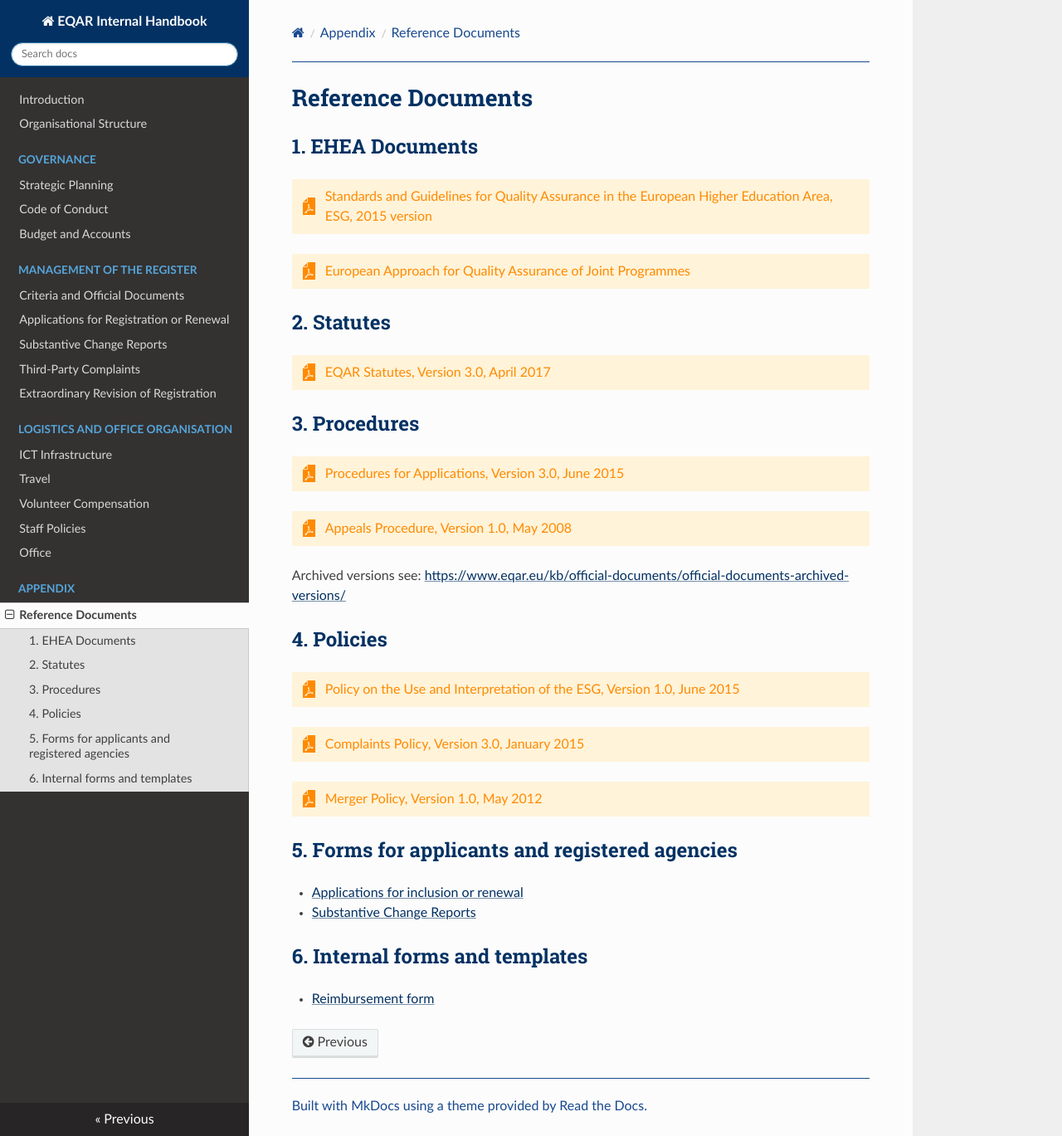
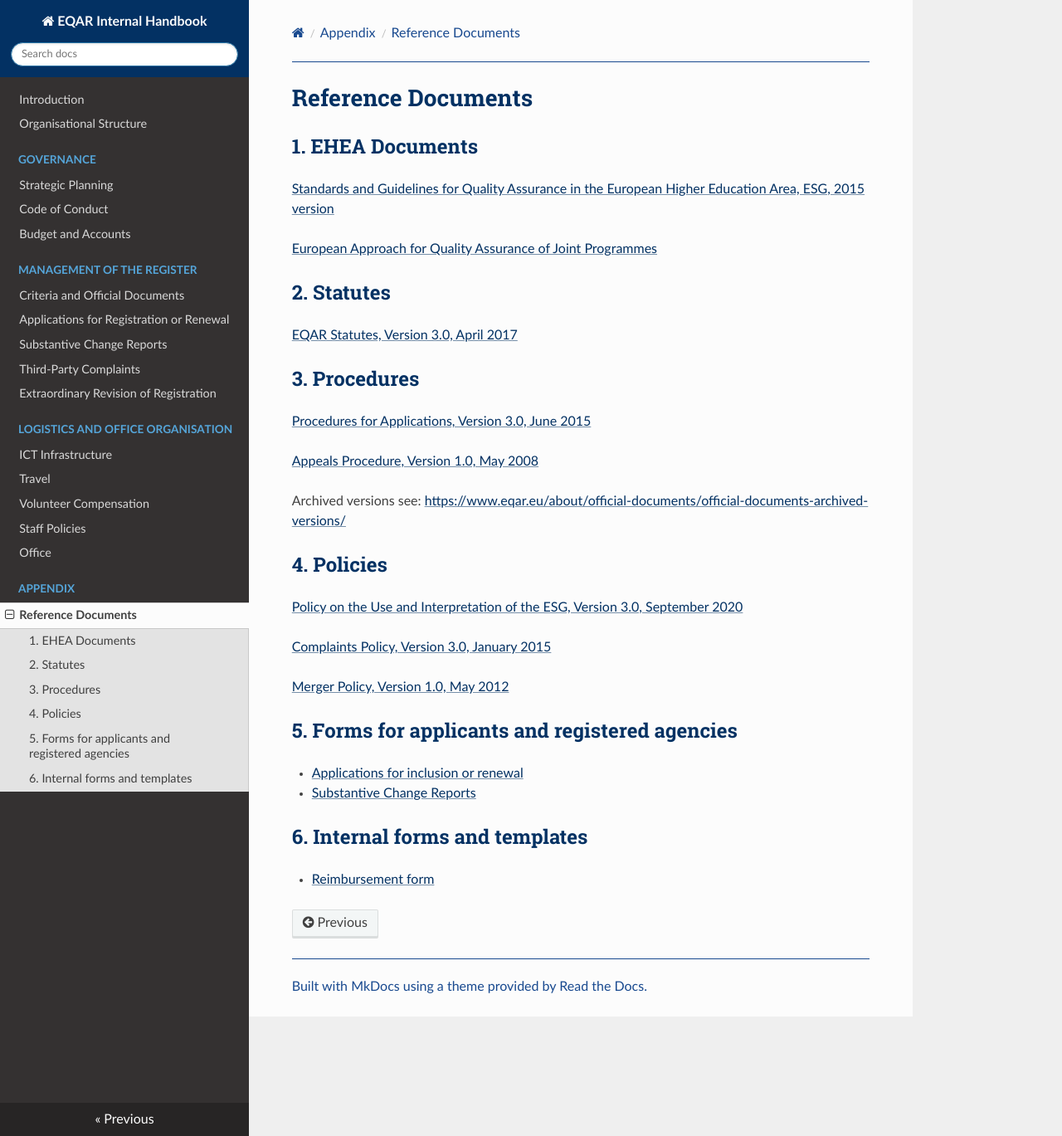
Before and after one commit to EQAR/internal-handbook, an MkDocs documentation site: the page built from docs/references.md, in a window 1280 px wide and 1369 px high. Shown: the whole window at 83% size. Built offline with MkDocs 1.6.1, drawn with Linux system fonts in a browser that asks for light colours; nearby versions of some CDN libraries.

Commit message:
fix broken links, update some references

```diff
--- a/docs/references.md
+++ b/docs/references.md
@@ -2,33 +2,33 @@
 
 ## EHEA Documents
 
-[Standards and Guidelines for Quality Assurance in the European Higher Education Area, ESG, 2015 version](https://www.eqar.eu/assets/uploads/2018/04/ESG_2015.pdf)
+[Standards and Guidelines for Quality Assurance in the European Higher Education Area, ESG, 2015 version](https://www.eqar.eu/kb/esg/)
 
-[European Approach for Quality Assurance of Joint Programmes](https://www.eqar.eu/assets/uploads/2018/04/European_Approach_QA_of_Joint_Programmesv1_0-2015.pdf)
+[European Approach for Quality Assurance of Joint Programmes](https://www.eqar.eu/kb/joint-programmes/definitions/)
 
 ## Statutes
 
-[EQAR Statutes, Version 3.0, April 2017](https://www.eqar.eu/assets/uploads/2018/04/EQAR_Statutes_ENv3_0-2017.pdf)
+[EQAR Statutes, Version 3.0, April 2017](https://www.eqar.eu/about/official-documents/#statutes-articles-of-association)
 
 ## Procedures
 
-[Procedures for Applications, Version 3.0, June 2015](https://www.eqar.eu/assets/uploads/2018/04/Procedures_For_Applicationsv3.0.pdf)
+[Procedures for Applications, Version 3.0, June 2015](https://www.eqar.eu/about/official-documents/#procedures-for-applications)
 
-[Appeals Procedure, Version 1.0, May 2008](https://www.eqar.eu/assets/uploads/2018/04/AppealsProcedurev1.0-2008.pdf)
+[Appeals Procedure, Version 1.0, May 2008](https://www.eqar.eu/about/official-documents/#appeals-procedure)
 
-Archived versions see: <https://www.eqar.eu/kb/official-documents/official-documents-archived-versions/>
+Archived versions see: <https://www.eqar.eu/about/official-documents/official-documents-archived-versions/>
 
 ## Policies
 
-[Policy on the Use and Interpretation of the ESG, Version 1.0, June 2015](https://www.eqar.eu/assets/uploads/2018/04/UseAndInterpretationOfTheESGv2_0.pdf)
+[Policy on the Use and Interpretation of the ESG, Version 3.0, September 2020](https://www.eqar.eu/about/official-documents/#use-and-interpretation-of-the-esg)
 
-[Complaints Policy, Version 3.0, January 2015](https://www.eqar.eu/assets/uploads/2018/04/Complaints_Policyv3.0.pdf)
+[Complaints Policy, Version 3.0, January 2015](https://www.eqar.eu/about/official-documents/#complaints-policy)
 
-[Merger Policy, Version 1.0, May 2012](https://www.eqar.eu/assets/uploads/2018/04/agency_mergersv1.0.pdf)
+[Merger Policy, Version 1.0, May 2012](https://www.eqar.eu/about/official-documents/#merger-policy)
 
 ## Forms for applicants and registered agencies
 
- - [Applications for inclusion or renewal](https://www.eqar.eu/register/application-process/application-forms-and-documents/)
+ - [Applications for inclusion or renewal](https://www.eqar.eu/register/guide-for-agencies/application-process/#making-an-application)
  - [Substantive Change Reports](https://www.eqar.eu/register/substantive-change-report/)
 
 ## Internal forms and templates
```
Also changed, not shown: docs/admin-it.md (+10 -8 lines), docs/register-documents.md (+10 -10 lines), docs/register-scr.md (+1 -1 lines).
